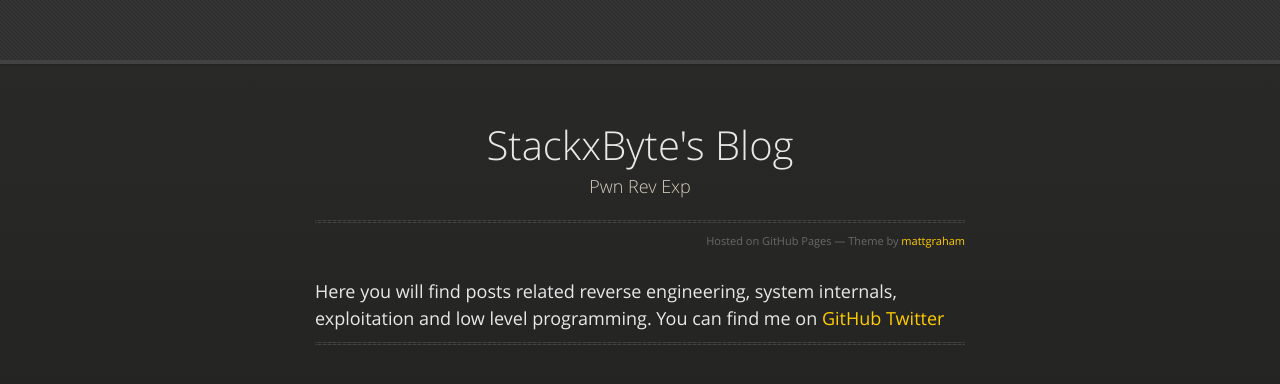
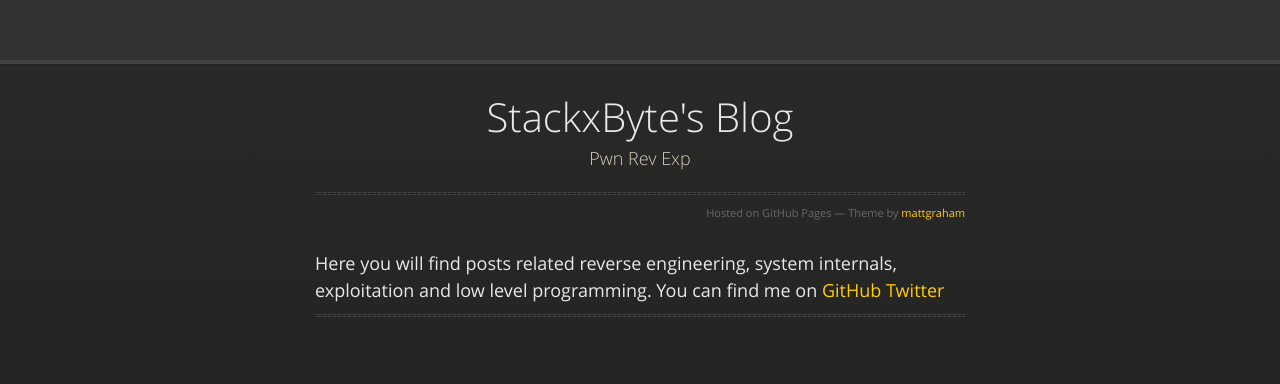
Before and after one commit to stackxbyte/stackxbyte.github.io, a Jekyll site: the page built from index.md, in a window 1280 px wide. Shown: the top 384 px of the page. Built offline with Jekyll 4.4.1, drawn with Linux system fonts in a browser that asks for light colours.

Commit message:
updated index.md

```diff
--- a/_sass/jekyll-theme-midnight.scss
+++ b/_sass/jekyll-theme-midnight.scss
@@ -234,7 +234,7 @@ section {
   max-width:650px;
   padding: 30px 0px 50px 0px;
   margin: 20px 0;
-  margin-top: 70px;
+  margin-top: 42px;
 
   #title {
     border: 0;
```
